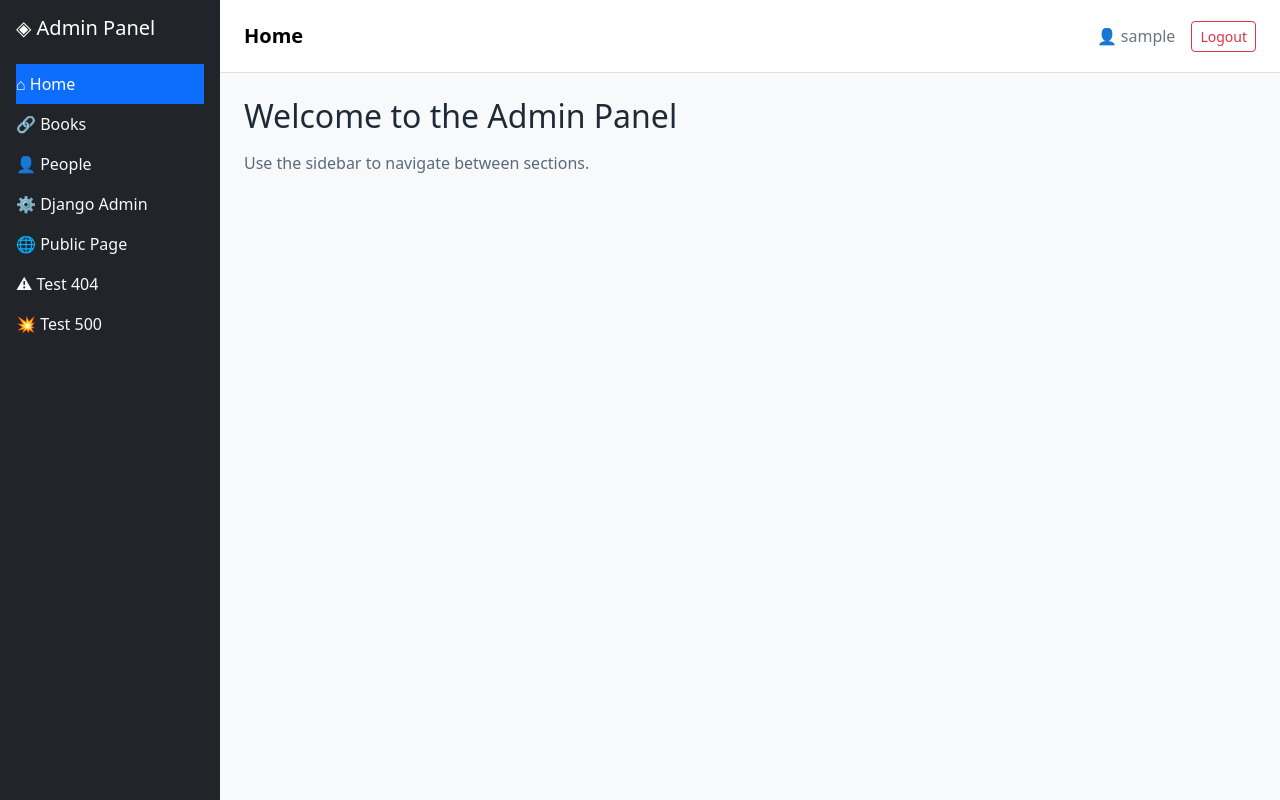
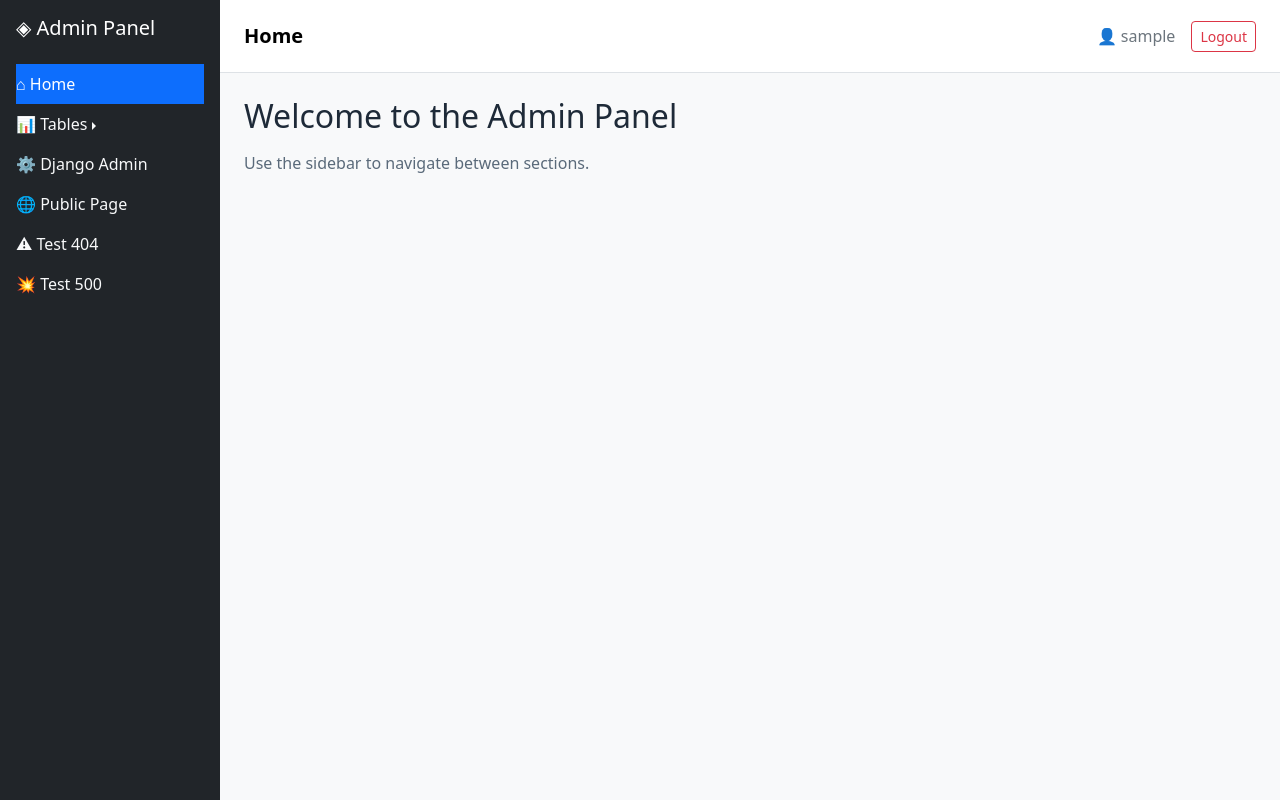
Before and after one commit to toriium/django_project_model, a Django app: page / in a window 1280 px wide. Run offline with Django 5.2, Linux system fonts and the light colour scheme; the visitor is signed in with stand-in values (Sample User, id 1).

Commit message:
feat; add children for every link

```diff
--- a/library_app/templates/library_app/base.html
+++ b/library_app/templates/library_app/base.html
@@ -13,11 +13,22 @@
         <!-- Sidebar -->
         <nav class="bg-dark text-white p-3 flex-shrink-0" style="width:220px;min-height:100vh;">
             <h5 class="mb-4">&#9672; Admin Panel</h5>
-            <ul class="nav flex-column mb-2">
+            <ul class="nav flex-column mb-2" id="sidebar-nav">
                 {% get_nav_items as nav_items %}
                 {% for item in nav_items %}
-                <li class="nav-item">
-                    <a class="nav-link px-0 {% nav_active_class item.href %}" href="{{ item.href }}"{% if item.new_tab %} target="_blank"{% endif %}>{{ item.icon|safe }} {{ item.label }}</a>
+                <li class="nav-item {% if item.children %}dropend{% endif %}">
+                    {% if item.children %}
+                        <button type="button" class="nav-link px-0 text-light dropdown-toggle bg-transparent border-0 d-inline-block" data-bs-toggle="dropdown" aria-expanded="false">{{ item.icon|safe }} {{ item.label }}</button>
+                        <ul class="dropdown-menu dropdown-menu-dark">
+                            {% for child in item.children %}
+                            <li>
+                                <a class="dropdown-item {% nav_active_class child.href %}" href="{{ child.href }}"{% if child.new_tab %} target="_blank"{% endif %}>{{ child.icon|safe }} {{ child.label }}</a>
+                            </li>
+                            {% endfor %}
+                        </ul>
+                    {% else %}
+                        <a class="nav-link px-0 {% nav_active_class item.href %}" href="{{ item.href }}"{% if item.new_tab %} target="_blank"{% endif %}>{{ item.icon|safe }} {{ item.label }}</a>
+                    {% endif %}
                 </li>
                 {% endfor %}
             </ul>
@@ -44,11 +55,18 @@
         </div>
     </div>
     <button id="back-to-top" title="Back to top" onclick="window.scrollTo({top:0,behavior:'smooth'})" class="btn btn-primary rounded-circle position-fixed" style="bottom:28px;right:28px;width:40px;height:40px;display:none;z-index:1050;">&#8679;</button>
+    <script src="https://cdn.jsdelivr.net/npm/bootstrap@5.3.3/dist/js/bootstrap.bundle.min.js"></script>
     <script>
         const _btt = document.getElementById('back-to-top');
         window.addEventListener('scroll', function () {
             _btt.style.display = window.scrollY > 200 ? 'flex' : 'none';
         });
+
+        document.querySelectorAll('#sidebar-nav .dropdown').forEach(function (el) {
+            const dropdown = bootstrap.Dropdown.getOrCreateInstance(el.querySelector('[data-bs-toggle="dropdown"]'));
+            el.addEventListener('mouseenter', function () { dropdown.show(); });
+            el.addEventListener('mouseleave', function () { dropdown.hide(); });
+        });
     </script>
     {% block extra_scripts %}{% endblock %}
 </body>
--- a/library_app/templatetags/nav_tags.py
+++ b/library_app/templatetags/nav_tags.py
@@ -4,17 +4,23 @@
 register = template.Library()
 
 
-def _item(label, icon, url_name=None, path=None, new_tab=False):
+def _item(label, icon, url_name=None, path=None, new_tab=False, children=None):
     href = reverse(url_name) if url_name else path
-    return {"label": label, "icon": icon, "href": href, "new_tab": new_tab}
+    return {"label": label, "icon": icon, "href": href, "new_tab": new_tab, "children": children or []}
 
 
 @register.simple_tag
 def get_nav_items():
     return [
         _item("Home", "&#8962;", url_name="home"),
-        _item("Books", "&#128279;", url_name="books_table"),
-        _item("People", "&#128100;", url_name="people_table"),
+        _item(
+            "Tables",
+            "&#128202;",
+            children=[
+                _item("Books", "&#128279;", url_name="books_table"),
+                _item("People", "&#128100;", url_name="people_table"),
+            ],
+        ),
         _item("Django Admin", "&#9881;", path="/admin/", new_tab=True),
         _item("Public Page", "&#127760;", url_name="public"),
         _item("Test 404", "&#9888;", url_name="trigger_404"),
@@ -24,6 +30,6 @@
 
 @register.simple_tag(takes_context=True)
 def nav_active_class(context, href):
-    if context["request"].path == href:
+    if href and context["request"].path == href:
         return "active bg-primary text-white"
     return "text-light"
```
